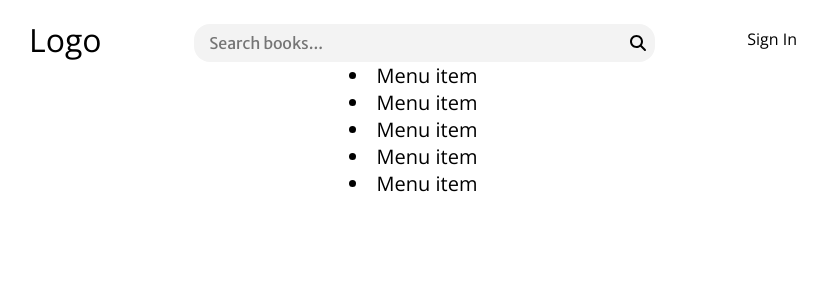
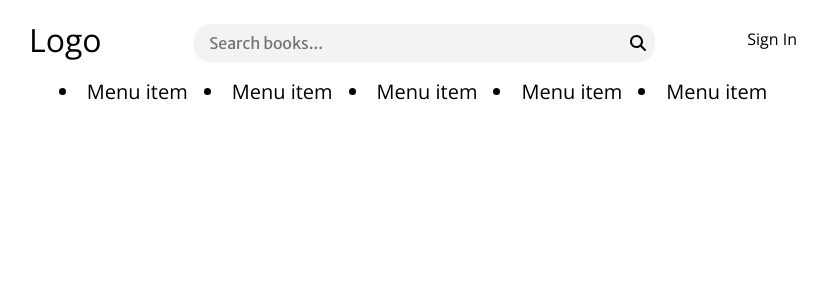
Before and after one commit to Dreamheart92/novel-journeys, a React (Vite) app: page / in a window 1280 px wide. Shown: the top 300 px of the page, without its empty margins (227-1054 px from the left). Built offline with nearby package versions, Linux system fonts and the light colour scheme.

Commit message:
added basic style

```diff
--- a/src/components/menu/Menu.jsx
+++ b/src/components/menu/Menu.jsx
@@ -2,7 +2,7 @@ import style from "./Menu.module.css";
 
 export default function Menu({children}) {
     return (
-        <section>
+        <section className={style.menu}>
             {children}
         </section>
     )
--- a/src/components/menu/Menu.module.css
+++ b/src/components/menu/Menu.module.css
@@ -0,0 +1,5 @@
+.menu {
+    margin-top: 1em;
+    display: flex;
+    gap: 1em;
+}
```
